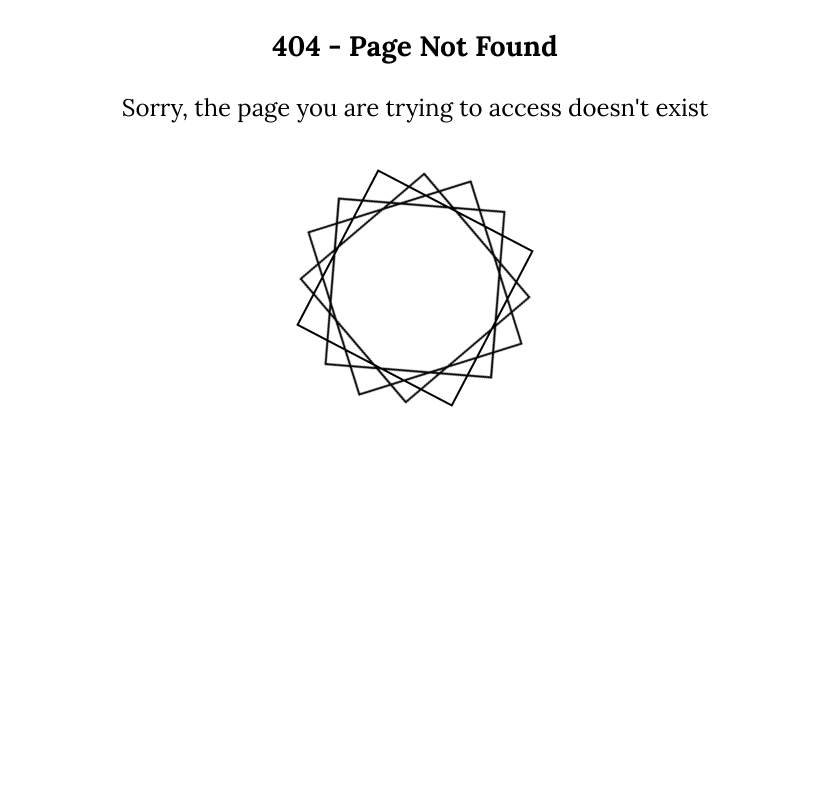
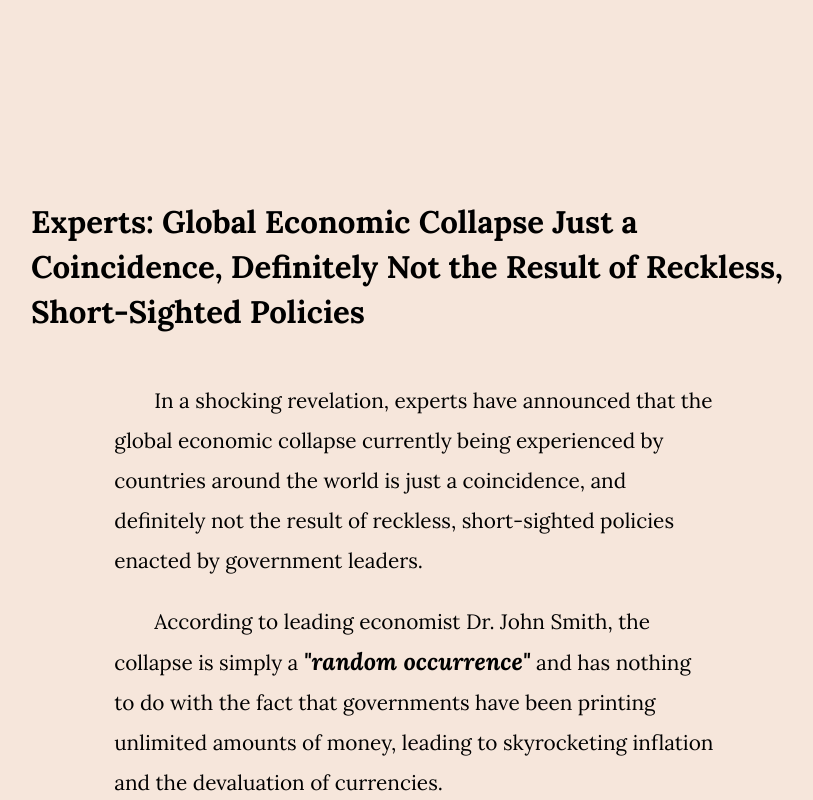
Before and after one commit to Asurakun1/my-blog-project, a React (Create React App) app: page /global-economic-collapse in a window 1280 px wide. Before the commit this address had no page. Shown: the top 800 px of the page, without its empty margins (225-1038 px from the left). Built offline with nearby package versions, Linux system fonts and the light colour scheme.

Commit message:
edited and added more articles

```diff
--- a/public/data/articles.JSON
+++ b/public/data/articles.JSON
@@ -58,5 +58,54 @@
                 "Only time will tell if the Trump Administration's plan to build a wall around the sun will become a reality. But one thing is certain: ***the absurdity of American politics continues to reach new heights.***"
             ]
         }
+    },
+    {
+        "id": 5,
+        "title": "Experts: Global Economic Collapse Just a Coincidence, Definitely Not the Result of Reckless, Short-Sighted Policies",
+        "article": {
+            "section": [
+                "In a shocking revelation, experts have announced that the global economic collapse currently being experienced by countries around the world is just a coincidence, and definitely not the result of reckless, short-sighted policies enacted by government leaders.",
+                "According to leading economist Dr. John Smith, the collapse is simply a ***\"random occurrence\"*** and has nothing to do with the fact that governments have been printing unlimited amounts of money, leading to skyrocketing inflation and the devaluation of currencies.",
+                "***\"It's just a fluke,\"*** Dr. Smith said. ***\"Nothing to worry about.\"***",
+                "However, not everyone is convinced by this explanation. Many are pointing to the fact that government leaders have ignored warning signs and continued to engage in risky financial practices, leading to the current state of economic turmoil.",
+                "Despite this, experts assure the public that there is no cause for concern and that the collapse will resolve itself eventually. In the meantime, they recommend continuing to trust in the system and not making any hasty financial decisions.",
+                "***\"Just sit tight and everything will work out,\"*** Dr. Smith said with a reassuring smile. ***\"We promise.\"***"
+            ]
+        }
+    },
+    {
+        "id": 6,
+        "title": "Government Announces Plan to Replace All Forms of Communication with Emoji-Only Text Messages",
+        "article": {
+            "section": [
+                "In a shocking move, the government has announced plans to phase out all forms of traditional communication, including verbal, written, and even sign language. The new plan, dubbed ***\"Emoji-Only,\"*** will require all citizens to communicate exclusively through a series of carefully selected emojis.",
+                "***\"We believe this will streamline communication and make it more efficient,\"*** said a spokesperson for the Department of Emoji Affairs. ***\"Plus, it'll be a lot more fun. Who doesn't love emojis?\"***",
+                "The transition to Emoji-Only will be gradual, with mandatory training sessions for all citizens. Those who struggle with the new system will be given additional support, including Emoji tutors and a comprehensive Emoji dictionary.",
+                "Critics have raised concerns about the potential for miscommunication and the lack of nuance in emoji-based communication. However, supporters of the plan argue that with enough practice, anyone can master the art of emoji.",
+                "The government is encouraging all citizens to start practicing their Emoji-Only skills as soon as possible, with the goal of fully implementing the system by the end of the year. In the meantime, prepare to say goodbye to words and hello to a whole new world of emojis."
+            ]
+        }
+    },
+    {
+        "id": 7,
+        "title": "New Study Shows That Making the Stupid Even Stupider is Actually Possible",
+        "article": {
+            "section": [
+                "In a shocking new study, researchers at the Institute of Really Obvious Things have discovered that it is actually possible to make the stupid even stupider.",
+                "According to lead researcher Dr. Susan Smart, the team was able to achieve this feat by subjecting the already dim-witted to an endless stream of reality TV shows, conspiracy theories, and viral Facebook posts.",
+                "***\"We were really surprised by the results,\"*** said Dr. Smart. ***\"We thought these people couldn't get any dumber, but we were wrong. The potential applications of this technology are endless.\"***",
+                "The news has been met with mixed reactions, with some calling it a miraculous breakthrough and others decrying it as a form of torture. Regardless, the team at the Institute of Really Obvious Things is already looking into ways to monetize their discovery, with plans to open 'stupidity spas' and sell 'stupidity supplements' in the near future.",
+                "In the meantime, the rest of us can only hope that the stupid stay blissfully unaware of their own idiocy and continue to make poor life choices without any additional help."
+            ]
+        }
+    },
+    {
+        "id":8,
+        "title": "",
+        "article":{
+            "section":[
+
+            ]
+        }
     }
 ]
--- a/src/Components/ArticleSection/ArticleSection.css
+++ b/src/Components/ArticleSection/ArticleSection.css
@@ -9,12 +9,14 @@
 }
 
 .article article{
-    max-width: 60vw;
+    max-width: 47vw;
     line-height: 2.5rem;
 }
 
 .article .article-title{
     margin-top: 25vh;
+    max-width: 60vw;
+    line-height: 2.8rem;
 }
 
 .article article ol li strong, .article article section p strong {
--- /dev/null
+++ b/src/Components/ArticleSection/Articles/Article-4.js
@@ -0,0 +1,24 @@
+import ReactMarkdown from "react-markdown";
+
+const Article4 = (props) => {
+    return (
+        <section className="article">
+            <h1 className="article-title">{typeof props.data !== "string" ? props.data.title : "Loading..."}</h1>
+            {
+                typeof props.data !== "string" ?
+                    <article>
+                        <section>
+                            {
+                                props.data.article.section.map((element, index) => {
+                                    return <ReactMarkdown key={index}>{element}</ReactMarkdown>
+                                })
+                            }
+                        </section>
+                    </article>
+                    : "Loading..."
+            }
+        </section>
+    );
+}
+
+export default Article4;
--- a/src/Components/Home/Headlines/Headlines.css
+++ b/src/Components/Home/Headlines/Headlines.css
@@ -13,3 +13,7 @@
     line-height: 1.5rem;
     margin-left: 1vw;
 }
+
+.home .headlines{
+    max-width: 47vw;
+}
--- a/src/Components/Home/Headlines/Headlines.js
+++ b/src/Components/Home/Headlines/Headlines.js
@@ -21,11 +21,12 @@ const Headlines = () => {
                         said White House Press Secretary Sarah Huckabee Sanders. "This wall will be the most <br />
                         advanced solar defense system in the world, and it will make America great again."
                     </p>
-                    <li><Link to="/vegetarians-only-doing-it-for-instagram" className='link' >New Study Shows Majority of Vegetarians Only Doing it for Instagram Followers</Link></li>
+                    <li><Link to="/global-economic-collapse" className='link' >Experts: Global Economic Collapse Just a Coincidence, Definitely Not the Result of Reckless, Short-Sighted Policies</Link></li>
                     <p>
-                        According to a new study, the majority of vegetarians are only doing it for Instagram <br />
-                        followers. The research, which surveyed thousands of self-proclaimed vegetarians, found <br />
-                        that only a small percentage of respondents were motivated by ethical or health concerns. <br />
+                        According to leading economist Dr. John Smith, the collapse is simply a "random <br />
+                        occurrence" and has nothing to do with the fact that governments have been printing <br />
+                        unlimited amounts of money, leading to skyrocketing inflation and the devaluation of <br />
+                        currencies.
                     </p>
                     <li><Link to="/amazon-plans-brick-and-mortor" className='link'>Amazon Announces Plan to Open Brick and Mortar Stores in Customers' Homes</Link></li>
                     <p>
--- a/src/Components/NavBar/NavBar.js
+++ b/src/Components/NavBar/NavBar.js
@@ -7,6 +7,7 @@ import Article1 from '../ArticleSection/Articles/Article-1';
 import { useState, useEffect } from "react";
 import Article2 from '../ArticleSection/Articles/Article-2';
 import Article3 from '../ArticleSection/Articles/Article-3';
+import Article4 from '../ArticleSection/Articles/Article-4';
 const NavBar = () => {
     const [rawData, setRawData] = useState("Loading...");
 
@@ -32,6 +33,7 @@ const NavBar = () => {
                 <Route path="/craft-Beer" element={<Article1 data={rawData[1]}/>} />
                 <Route path="/who-Stress-Myth" element={<Article2 data={rawData[2]}/>} />
                 <Route path="/trump-wall-around-sun" element={<Article3 data={rawData[3]}/>} />
+                <Route path="/global-economic-collapse" element={<Article4 data={rawData[4]}/>} />
                 <Route path="*" element={<Error404/>}/>
             </Routes>
         </Router>
```
